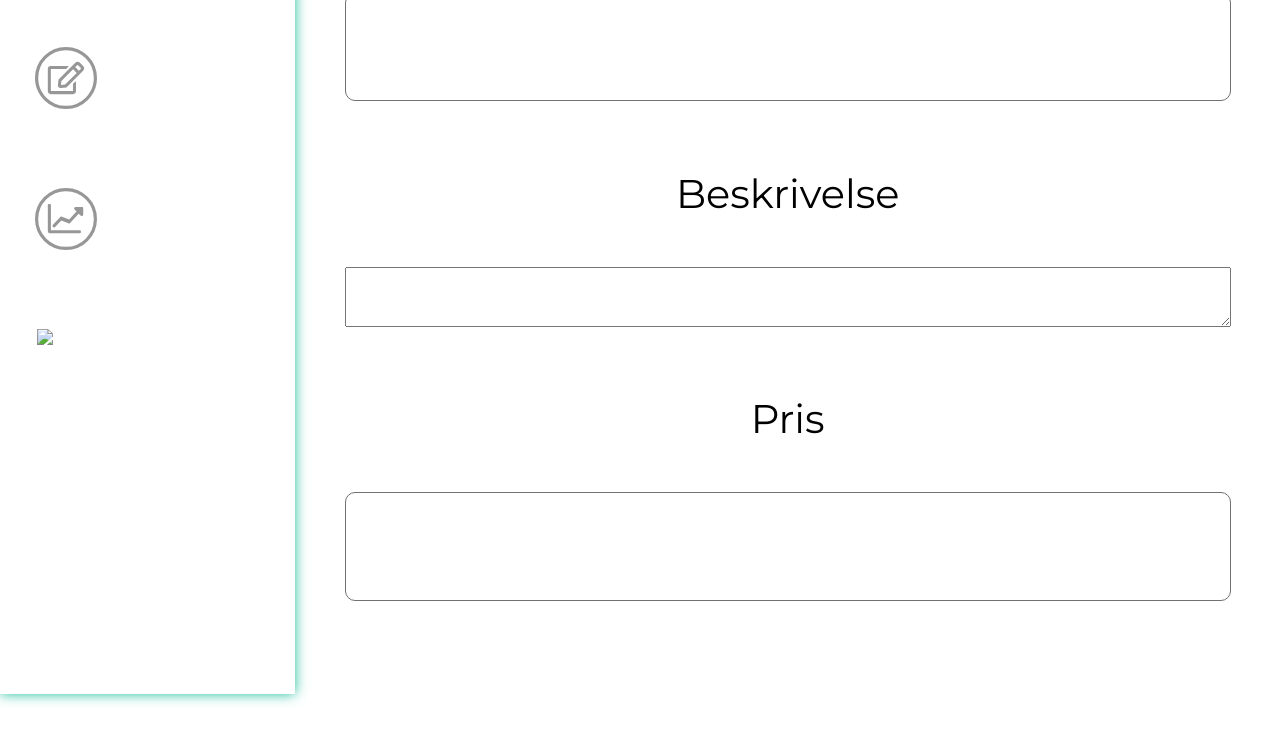
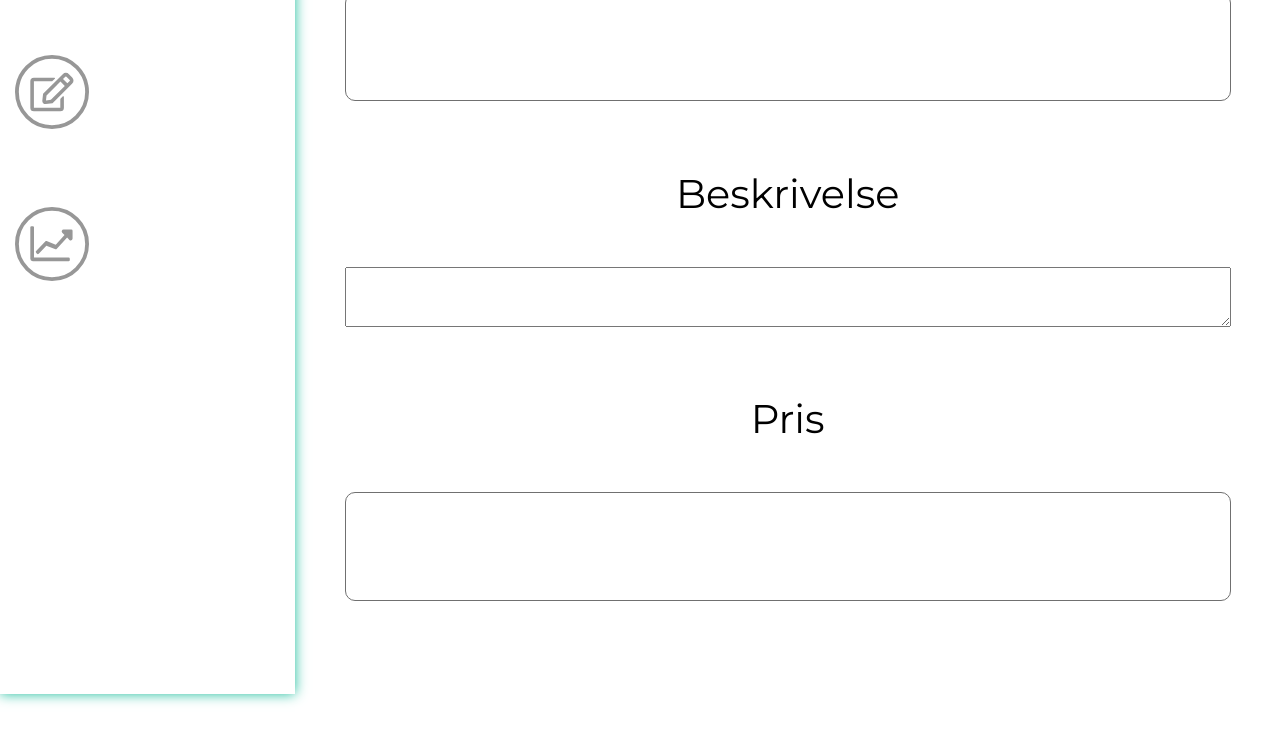
Before and after one commit to nikolai001/gulptest, a website: page index.html in a window 1280 px wide. Shown: the part 170-912 px from the top of the page. Drawn offline with nearby package versions, Linux system fonts and the light colour scheme.

Commit message:
fjernede knap igen da jeg lige huskede at bruge hjernen

```diff
--- a/css/nav.scss
+++ b/css/nav.scss
@@ -23,7 +23,7 @@ nav{
       filter:grayscale(100%);
     }
     img{
-      width:100%;
+      width: 100% !important;;
     }
   }
 }
@@ -38,7 +38,7 @@ nav{
       width: 10%;
 
       img {
-        width: 100%;
+        width: 100% !important;;
       }
     }
   }
@@ -55,12 +55,12 @@ nav{
     height:100vh;
 
     a {
-      width: 35%;
+      width: 25%;
       margin-bottom:25%;
       margin-left:5%;
 
       img {
-        width: 100%;
+        width: 100% !important;;
       }
     }
   }
--- a/index.html
+++ b/index.html
@@ -15,6 +15,8 @@
     <link href="css/nav.css" rel="stylesheet" type="text/css">
     <meta name="viewport" content="width=device-width, initial-scale=1">
     <link href="https://fonts.googleapis.com/css2?family=Montserrat:ital,wght@0,400;0,500;1,200&display=swap" rel="stylesheet">
+    <script src="https://ajax.googleapis.com/ajax/libs/jquery/3.4.1/jquery.min.js"></script>
+    <script src="js/script.min.js"></script>
 </head>
 
 <body>
@@ -28,7 +30,6 @@
         <a href="index.html"><img src="images/add.svg" alt="Add button"></a>
         <a href="rediger.html"><img src="images/edit.svg" alt="Edit button"></a>
         <a href="statistic.html"><img src="images/graph.svg" alt="Edit button"></a>
-        <button id="pallette"><img src="images/palette.svg"></button>
     </nav>
 
     <div class="container">
@@ -50,17 +51,5 @@
     </div>
 </div>
 
-<script src="https://ajax.googleapis.com/ajax/libs/jquery/3.4.1/jquery.min.js"></script>
-
-<script>
-    $(function () {
-        $("#Burger").click(function () {
-            $("#BurgerContent").toggleClass("FlexClass");
-            // $("#BurgerContent").fadeIn(200)
-        })
-    })
-
-</script>
-
 </body>
 </html>
```
Also changed, not shown: rediger.html (+1 -12 lines), statistic.html (+2 -12 lines), css/nav.css, images/palette.png (added), images/palette.svg (added), 1 other file.
